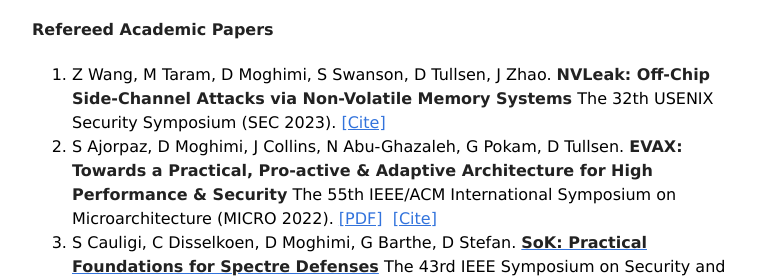
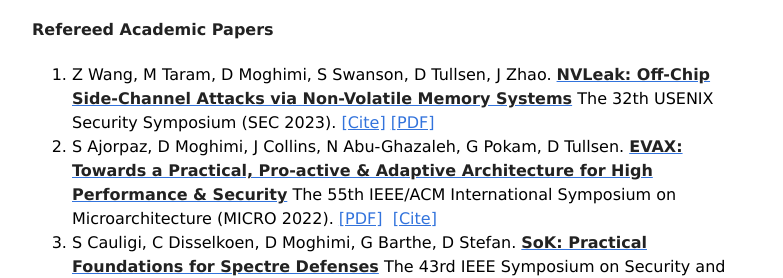
Before and after one commit to flowyroll/flowyroll.github.io, a plain HTML site: page index.html in a window 1280 px wide. Shown: the part 516-794 px from the top of the page, without its empty margins (248-1031 px from the left). Drawn offline with Linux system fonts and the light colour scheme; some icons are missing.

Commit message:
paper update

```diff
--- a/index.html
+++ b/index.html
@@ -205,8 +205,8 @@
 <h2 id="publications">Publications</h2>
 <h4 id="refereed-academic-papers">Refereed Academic Papers</h4>
 <ol>
-<li>Z Wang, M Taram, D Moghimi, S Swanson, D Tullsen, J Zhao. <strong>NVLeak: Off-Chip Side-Channel Attacks via Non-Volatile Memory Systems</strong> The 32th USENIX Security Symposium (SEC 2023). <a href="papers/usenixsec23-NVLeak.bib">[Cite]</a></li>
-<li>S Ajorpaz, D Moghimi, J Collins, N Abu-Ghazaleh, G Pokam, D Tullsen. <strong>EVAX: Towards a Practical, Pro-active &amp; Adaptive Architecture for High Performance &amp; Security</strong> The 55th IEEE/ACM International Symposium on Microarchitecture (MICRO 2022).  <a href="papers/micro22-evax.pdf">[PDF]</a>  <a href="papers/micro22-evax.bib">[Cite]</a></li>
+<li>Z Wang, M Taram, D Moghimi, S Swanson, D Tullsen, J Zhao. <a href="https://www.usenix.org/conference/usenixsecurity23/presentation/wangzixuan"><strong>NVLeak: Off-Chip Side-Channel Attacks via Non-Volatile Memory Systems</strong></a> The 32th USENIX Security Symposium (SEC 2023). <a href="papers/usenixsec23-NVLeak.bib">[Cite]</a> <a href="papers/usenixsec23-NVLeak.pdf">[PDF]</a></li>
+<li>S Ajorpaz, D Moghimi, J Collins, N Abu-Ghazaleh, G Pokam, D Tullsen. <a href="https://ieeexplore.ieee.org/document/9923878/"><strong>EVAX: Towards a Practical, Pro-active &amp; Adaptive Architecture for High Performance &amp; Security</strong></a> The 55th IEEE/ACM International Symposium on Microarchitecture (MICRO 2022).  <a href="papers/micro22-evax.pdf">[PDF]</a>  <a href="papers/micro22-evax.bib">[Cite]</a></li>
 <li>S Cauligi, C Disselkoen, D Moghimi, G Barthe, D Stefan. <a href="https://www.computer.org/csdl/proceedings-article/sp/2022/131600b517/1CIO7kPRTdS"><strong>SoK: Practical Foundations for Spectre Defenses</strong></a> The 43rd IEEE Symposium on Security and Privacy (S&amp;P 2022).  <a href="https://arxiv.org/abs/2105.05801">[arXiv]</a>  <a href="papers/ieeesp22-spectresok.pdf">[PDF]</a>  <a href="papers/ieeesp22-spectresok.bib">[Cite]</a></li>
 <li>S Narayan, C Disselkoen, D Moghimi, S Cauligi, E Johnson, Z Gang, A Vahldiek-Oberwagner, R Sahita, H Shacham, D Tullsen, D Stefan. <a href="https://www.usenix.org/conference/usenixsecurity21/presentation/narayan"><strong>Swivel: Hardening WebAssembly against Spectre</strong></a>  The 30th USENIX Security Symposium (SEC 2021). <a href="https://arxiv.org/abs/2102.12730">[arXiv]</a>  <a href="papers/usenixsec21-Swivel.pdf">[PDF]</a>  <a href="papers/usenixsec21-Swivel.bib">[Cite]</a></li>
 <li>D Moghimi, J Van Bulck, N Heninger, F Piessens, B Sunar. <a href="https://www.usenix.org/conference/usenixsecurity20/presentation/moghimi-copycat"><strong>CopyCat: Controlled Instruction-Level Attacks on Enclaves</strong></a>  The 29th USENIX Security Symposium (SEC 2020). <a href="papers/usenixsec20-CopyCat.pdf">[PDF]</a>  <a href="papers/usenixsec20-CopyCat.bib">[Cite]</a>  <a href="slides/sec2020-copycat.pdf">[Slides]</a>  <a href="https://www.youtube.com/watch?v=MXbWsxdVg-o">[Video]</a></li>
```
Also changed, not shown: 1 other file.
